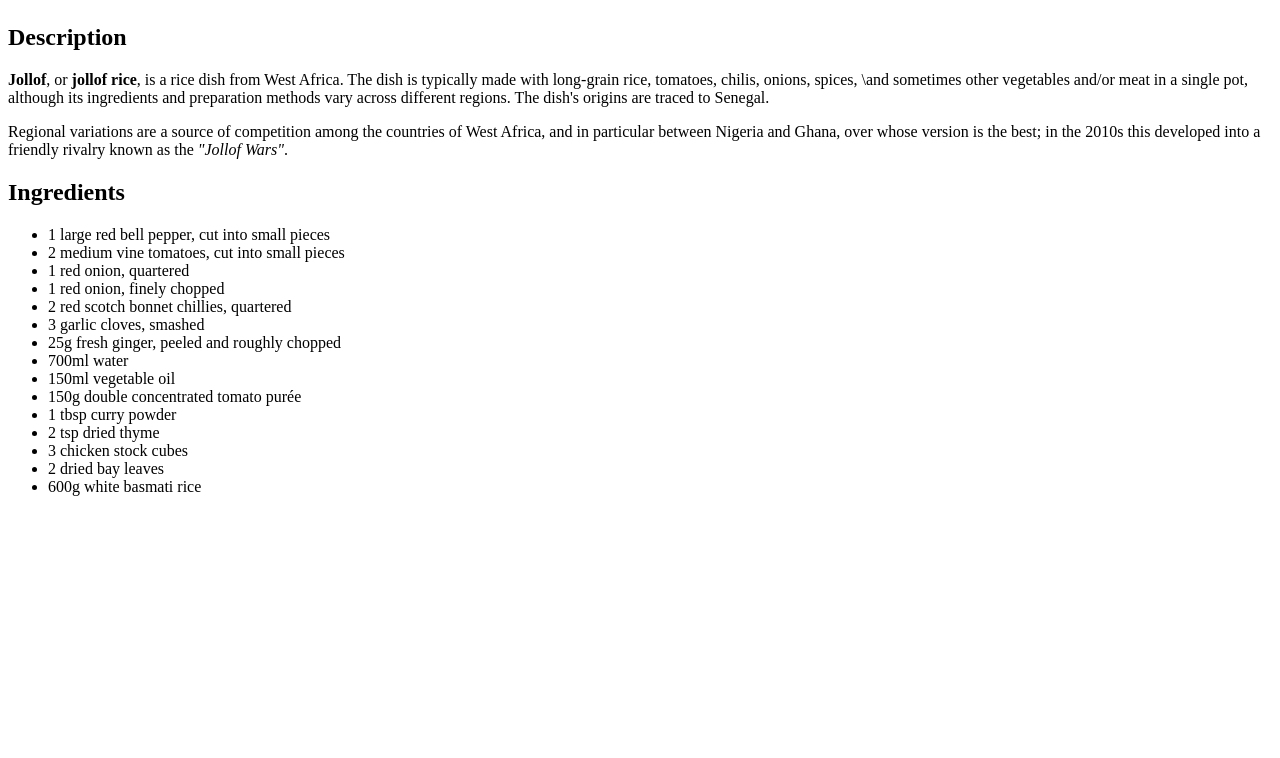
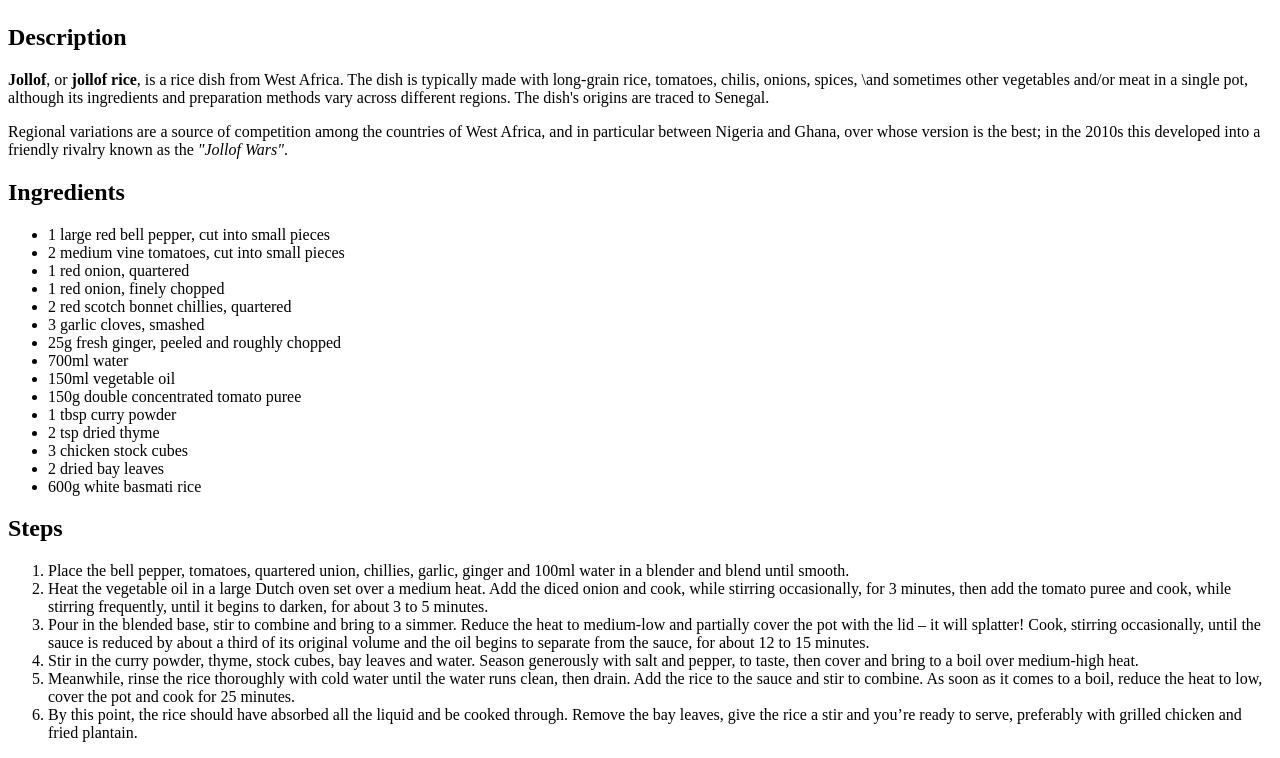
Before and after one commit to wardnijhuis/recipes, a plain HTML site: page pages/jollof.html in a window 1280 px wide. Shown: the part 643-1401 px from the top of the page. Before the commit the page ends 1155 px from the top, so only its background shows below. Drawn offline with Linux system fonts and the light colour scheme.

Commit message:
Add a Steps section to the first recipe
Add a h2 Steps heading and a ordered list for the steps.

```diff
--- a/pages/jollof.html
+++ b/pages/jollof.html
@@ -31,12 +31,27 @@
         <li>25g fresh ginger, peeled and roughly chopped</li>
         <li>700ml water</li>
         <li>150ml vegetable oil</li>
-        <li>150g double concentrated tomato purée</li>
+        <li>150g double concentrated tomato puree</li>
         <li>1 tbsp curry powder</li>
         <li>2 tsp dried thyme</li>
         <li>3 chicken stock cubes</li>
         <li>2 dried bay leaves</li>
         <li>600g white basmati rice</li>
     </ul>
+
+    <h2>Steps</h2>
+    <ol>
+        <li>Place the bell pepper, tomatoes, quartered union, chillies, garlic, ginger and 100ml water in a blender and blend until smooth.</li>
+        <li>Heat the vegetable oil in a large Dutch oven set over a medium heat. Add the diced onion and cook, while stirring occasionally, for 3 minutes, then add the tomato puree and cook, while stirring frequently, until it begins to darken, for about 3 to 5 minutes.
+        </li>
+        <li>Pour in the blended base, stir to combine and bring to a simmer. Reduce the heat to medium-low and partially cover the pot with the lid – it will splatter! Cook, stirring occasionally, until the sauce is reduced by about a third of its original volume and the oil begins to separate from the sauce, for about 12 to 15 minutes.
+        </li>
+        <li>Stir in the curry powder, thyme, stock cubes, bay leaves and water. Season generously with salt and pepper, to taste, then cover and bring to a boil over medium-high heat.
+        </li>
+        <li>Meanwhile, rinse the rice thoroughly with cold water until the water runs clean, then drain. Add the rice to the sauce and stir to combine. As soon as it comes to a boil, reduce the heat to low, cover the pot and cook for 25 minutes.
+        </li>
+        <li>By this point, the rice should have absorbed all the liquid and be cooked through. Remove the bay leaves, give the rice a stir and you’re ready to serve, preferably with grilled chicken and fried plantain.
+        </li>
+    </ol>
 </body>
 </html>
```
